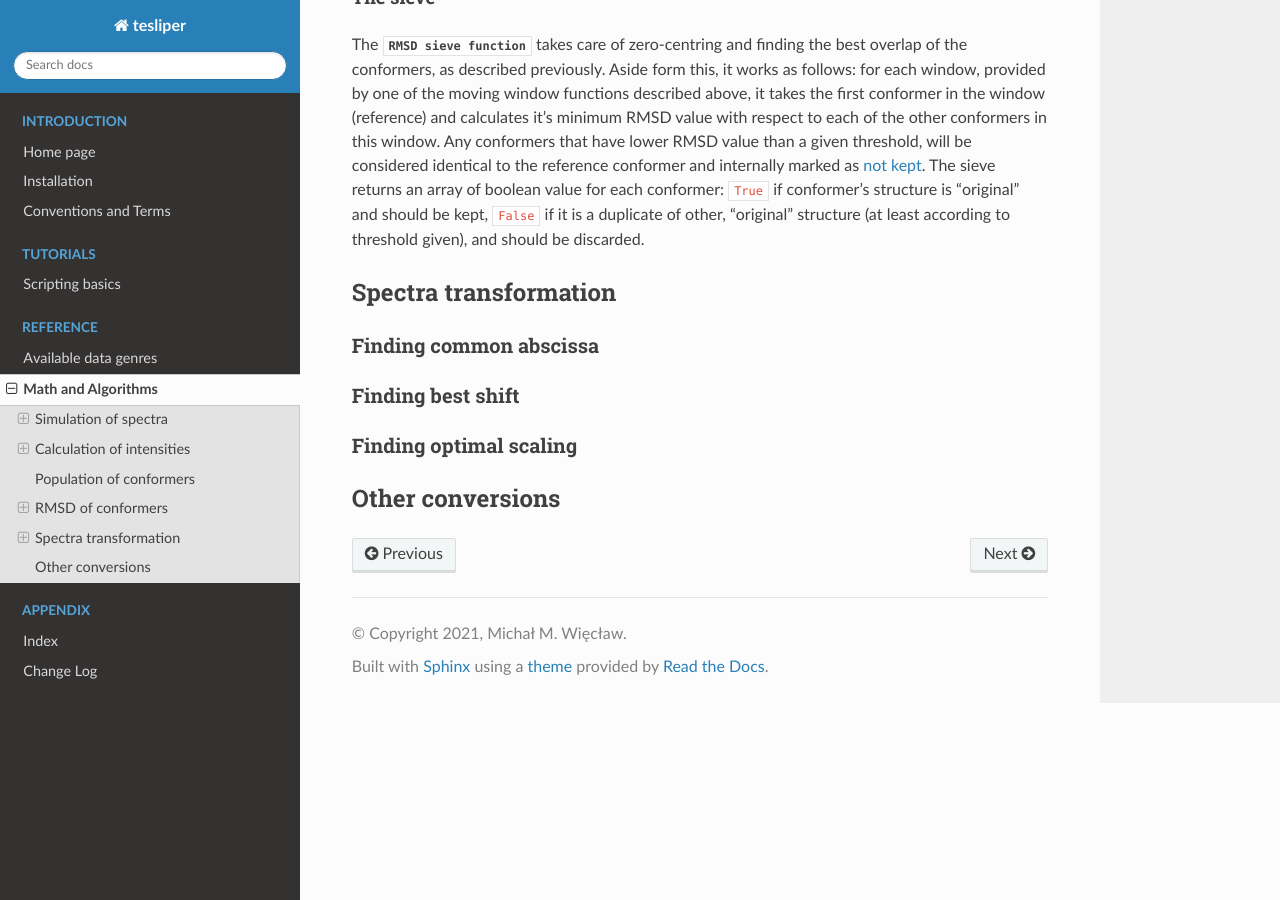
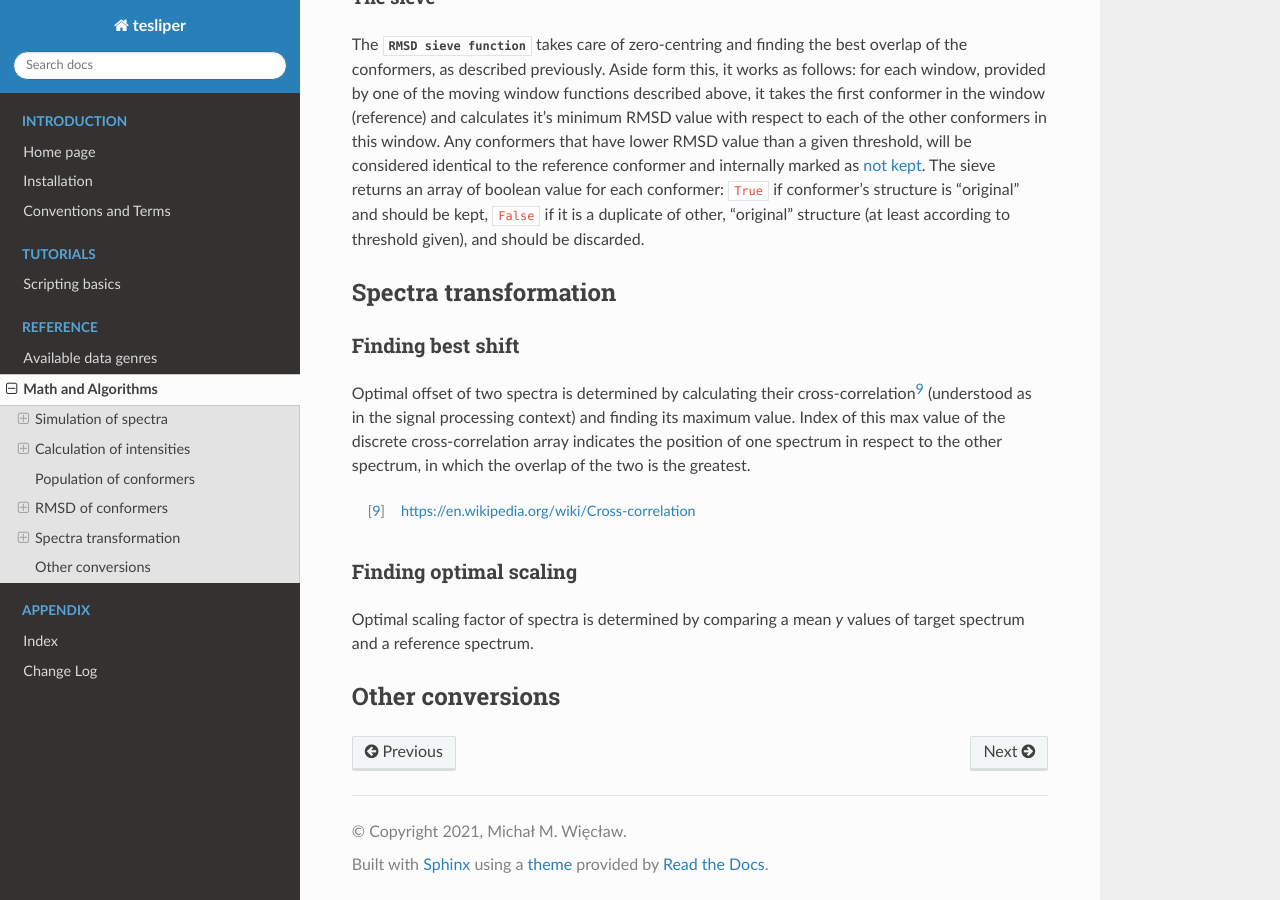
Before and after one commit to mishioo/tesliper, a Sphinx documentation site: the page built from docs/source/math.rst, in a window 1280 px wide and 900 px high, scrolled down 5653 px. Built offline with Sphinx 7.4.7 and the Read the Docs theme 2.0.0, drawn with Linux system fonts in a browser that asks for light colours; pages that are not in the unit, such as notebooks, are missing from menus.

Commit message:
Described spectra transformations.

```diff
--- a/docs/source/math.rst
+++ b/docs/source/math.rst
@@ -278,15 +278,22 @@ structure is "original" and should be kept, ``False`` if it is a duplicate of ot
 Spectra transformation
 ----------------------
 
-Finding common abscissa
-'''''''''''''''''''''''
-
 Finding best shift
 ''''''''''''''''''
+
+Optimal offset of two spectra is determined by calculating their cross-correlation\
+[#cross-corr]_ (understood as in the signal processing context) and finding its maximum
+value. Index of this max value of the discrete cross-correlation array indicates the
+position of one spectrum in respect to the other spectrum, in which the overlap of the
+two is the greatest.
+
+.. [#cross-corr] https://en.wikipedia.org/wiki/Cross-correlation
 
 Finding optimal scaling
 '''''''''''''''''''''''
 
+Optimal scaling factor of spectra is determined by comparing a mean *y* values of target
+spectrum and a reference spectrum.
 
 Other conversions
 -----------------
```
